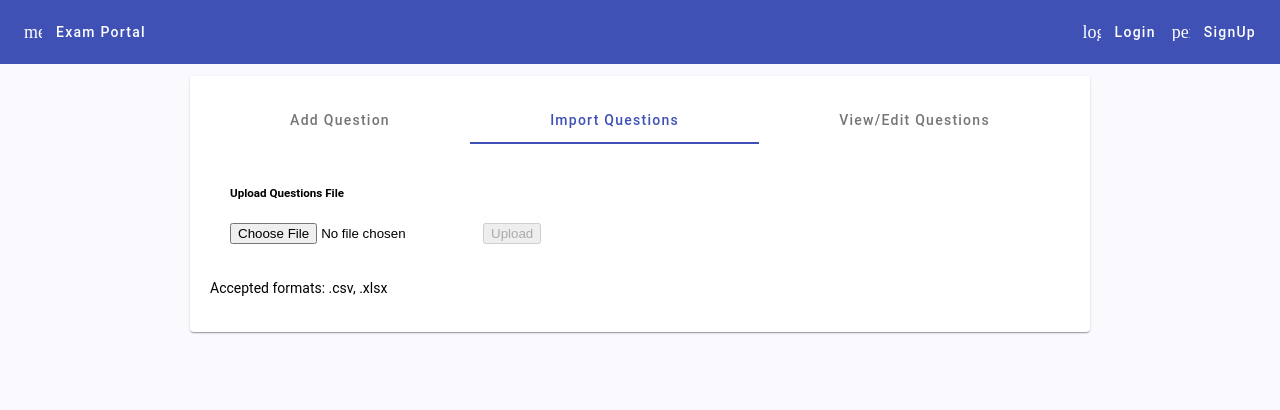
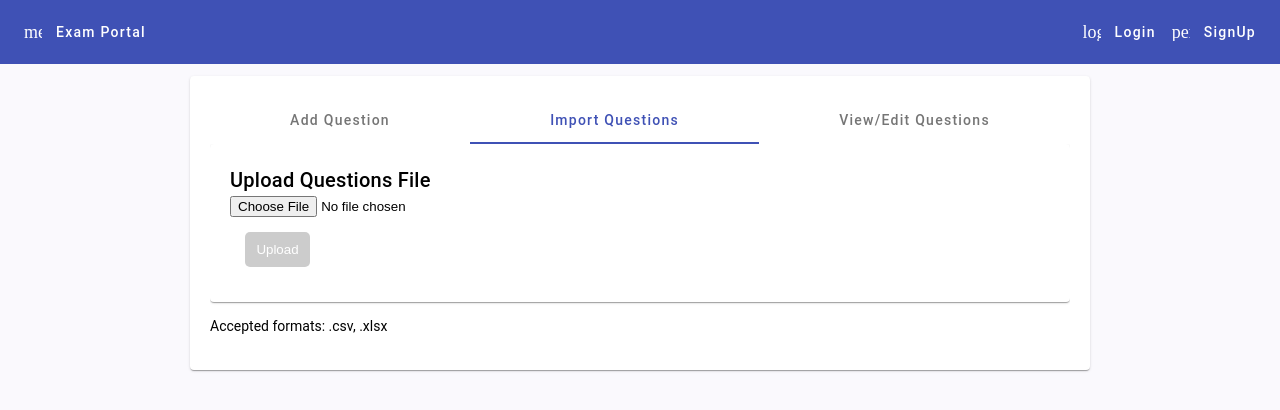
Before and after one commit to AnkurGattani/online-exam-portal-frontend, an Angular app: page /admin/questionbank in a window 1280 px wide. Both pictures are taken after a click on the tab "Import Questions". Shown: the top 410 px of the page. Built offline with nearby package versions, Linux system fonts and the light colour scheme; no server answers.

Commit message:
style: Refactor question bank component layout and improve readability

```diff
--- a/src/app/pages/question-bank/question-bank.css
+++ b/src/app/pages/question-bank/question-bank.css
@@ -7,3 +7,24 @@
 .import-section {
     padding: 20px;
 }
+
+.import-section h5 {
+    font-size: 1.5rem;
+    font-weight: 600;
+}
+
+.upload-btn {
+    margin: 15px;
+    height: 35px;
+    width: 65px;
+    background-color: rgb(46, 46, 190);
+    color: white;
+    border: none;
+    border-radius: 5px;
+    cursor: pointer;
+}
+
+.upload-btn:disabled {
+    background-color: #ccc;
+    cursor: not-allowed;
+}
--- a/src/app/pages/question-bank/question-bank.html
+++ b/src/app/pages/question-bank/question-bank.html
@@ -6,13 +6,14 @@
         </mat-tab>
 
         <mat-tab label="Import Questions">
-            <div class="import-section">
-                <h5>Upload Questions File</h5>
+            <mat-card class="import-section">
+                <mat-card-title>Upload Questions File</mat-card-title>
                 <input type="file" (change)="onFileSelected($event)" accept=".csv,.xlsx" />
-                <button mat-raised-button color="primary" (click)="onUploadFile()" [disabled]="!selectedFile">
+                <button mat-raised-button class="upload-btn" color="primary" (click)="onUploadFile()"
+                    [disabled]="!selectedFile">
                     Upload
                 </button>
-            </div>
+            </mat-card>
             <p class="**mt-3 text-muted**">Accepted formats: .csv, .xlsx</p>
         </mat-tab>
 
--- a/src/app/pages/question-bank/question-bank.ts
+++ b/src/app/pages/question-bank/question-bank.ts
@@ -11,13 +11,22 @@ import { QuestionList } from "./question-list/question-list";
 @Component({
   selector: 'app-question-bank',
   standalone: true,
-  imports: [CommonModule, MatTabGroup, MatTabsModule, QuestionForm, MatCard, MatCardModule, QuestionList],
+  imports: [
+    CommonModule, // For ngIf and ngFor directives
+    MatTabGroup,
+    MatTabsModule,
+    QuestionForm,
+    MatCard,
+    MatCardModule,
+    QuestionList,
+  ],
   templateUrl: './question-bank.html',
   styleUrl: './question-bank.css',
 })
 export class QuestionBank {
-  selectedFile: File | null = null;
+  selectedFile: File | null = null;   // For upload file
 
+  // Constructor with dependency injection of QuestionService
   constructor(private questionService: QuestionService) { }
 
   onSaveQuestion(questionDTO: Question) {
```
Also changed, not shown: src/app/pages/question-bank/question-form/question-form.ts (+2 -29 lines).
